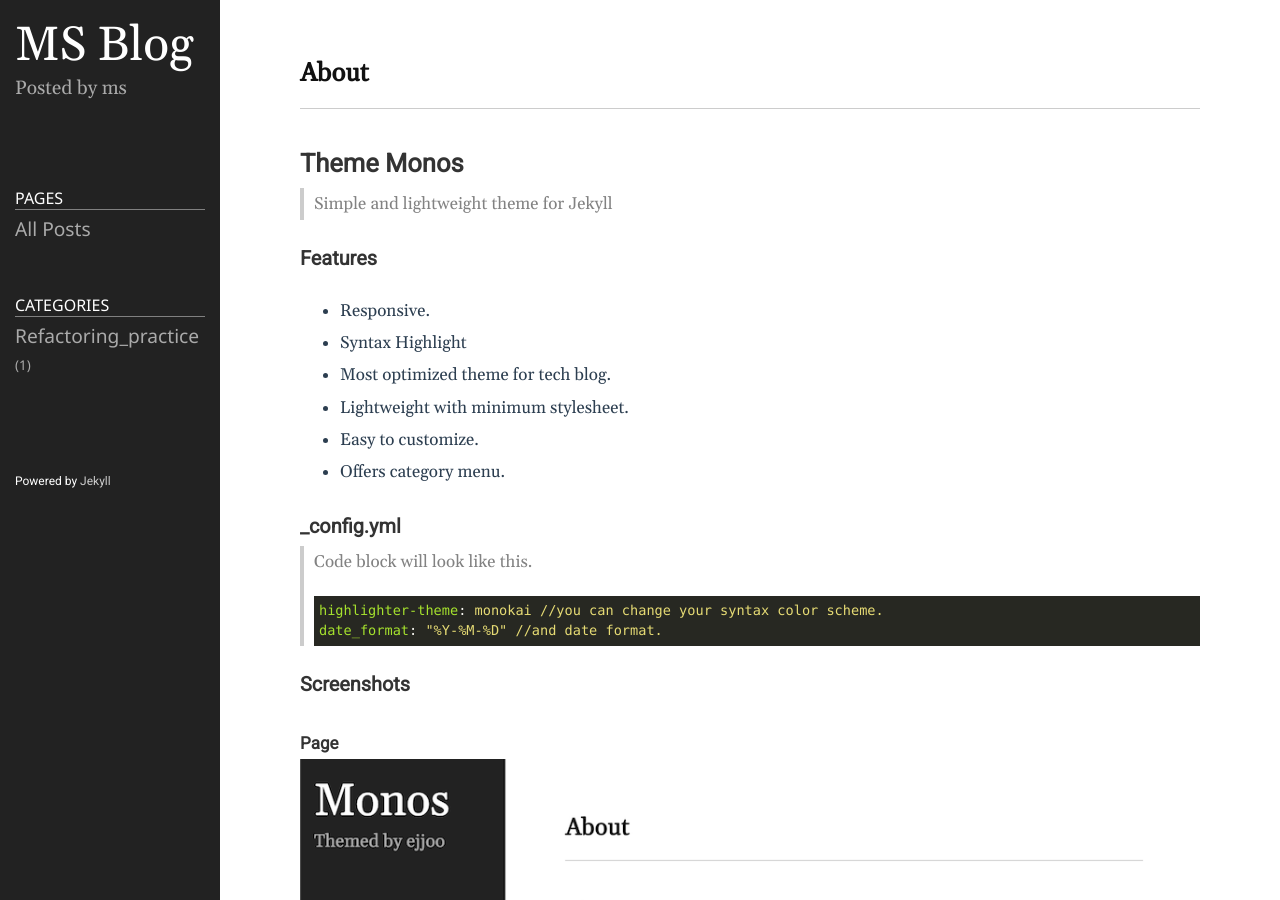
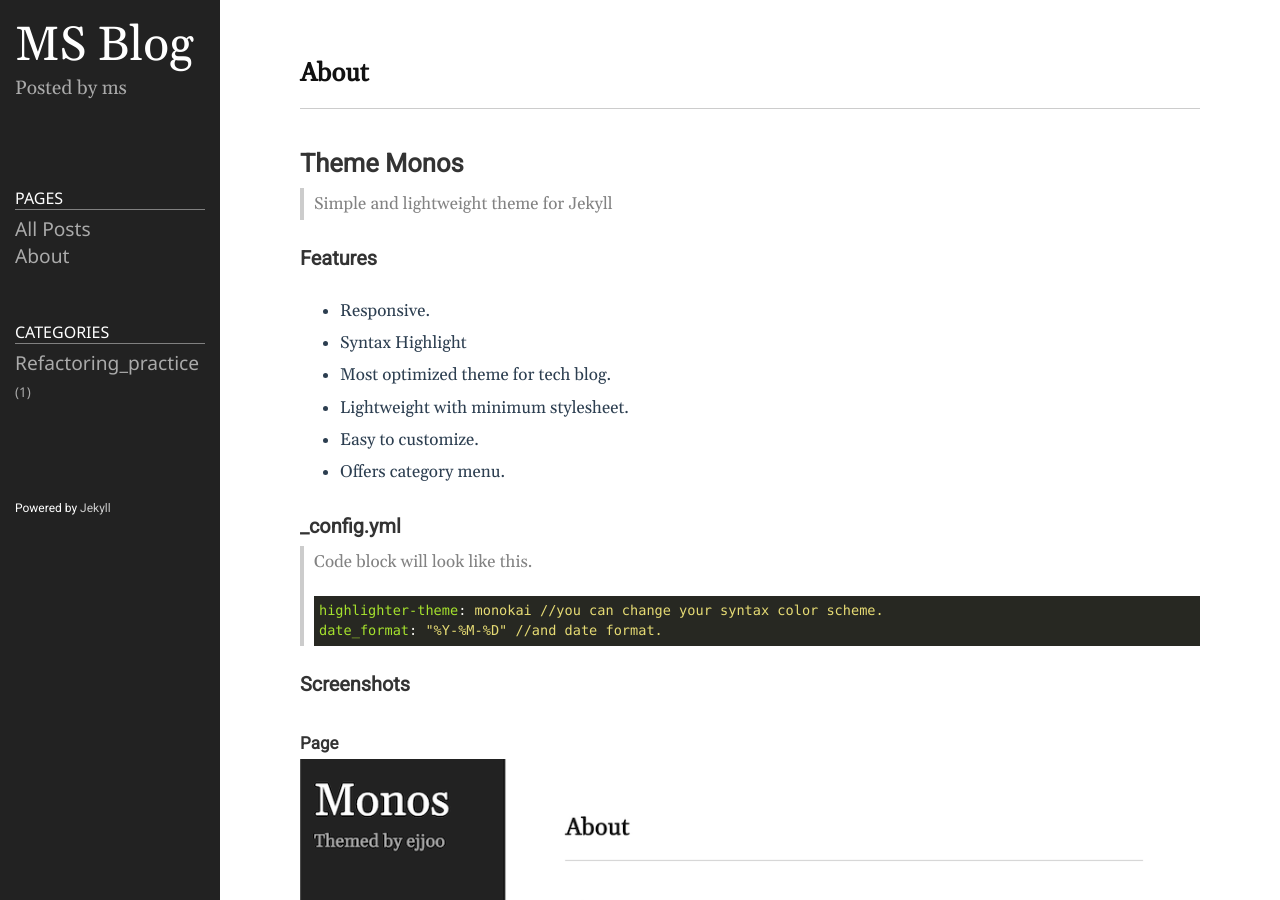
Before and after one commit to qkralsun480/misun0325.github.io, a Jekyll site: the page built from README.md, in a window 1280 px wide and 900 px high. Built offline with Jekyll 4.4.1, drawn with Linux system fonts in a browser that asks for light colours.

Commit message:
final commit

```diff
--- a/_includes/default.html
+++ b/_includes/default.html
@@ -1,7 +1,7 @@
 <!DOCTYPE html>
 <html lang="{{ page.lang | default: site.lang | default: "en" }}">
   {%- include head.html -%}
-  <style>@import url(/public/css/syntax/{{ site.highlighter-theme }}.css);</style>
+  <!--<style>@import url(/public/css/syntax/{{ site.highlighter-theme }}.css);</style>-->
   <title>{{ site.title }}</title>
   <!-- <link href="/public/css/bootstrap.min.css" rel="stylesheet"> -->
 
--- a/_includes/sidebar.html
+++ b/_includes/sidebar.html
@@ -17,7 +17,6 @@
 	  <li>
 	  	<a class="nav-item" href="/">All posts</a>
 	  </li>
-	  <!--
 	  {% assign pages_list = site.pages %}
 	  {% for node in pages_list %}
 	    {% if node.title != null %}
@@ -30,7 +29,6 @@
 	      {% endif %}
 	    {% endif %}
 	  {% endfor %}
-	  -->
 	</ul>
 </div>
 
```
